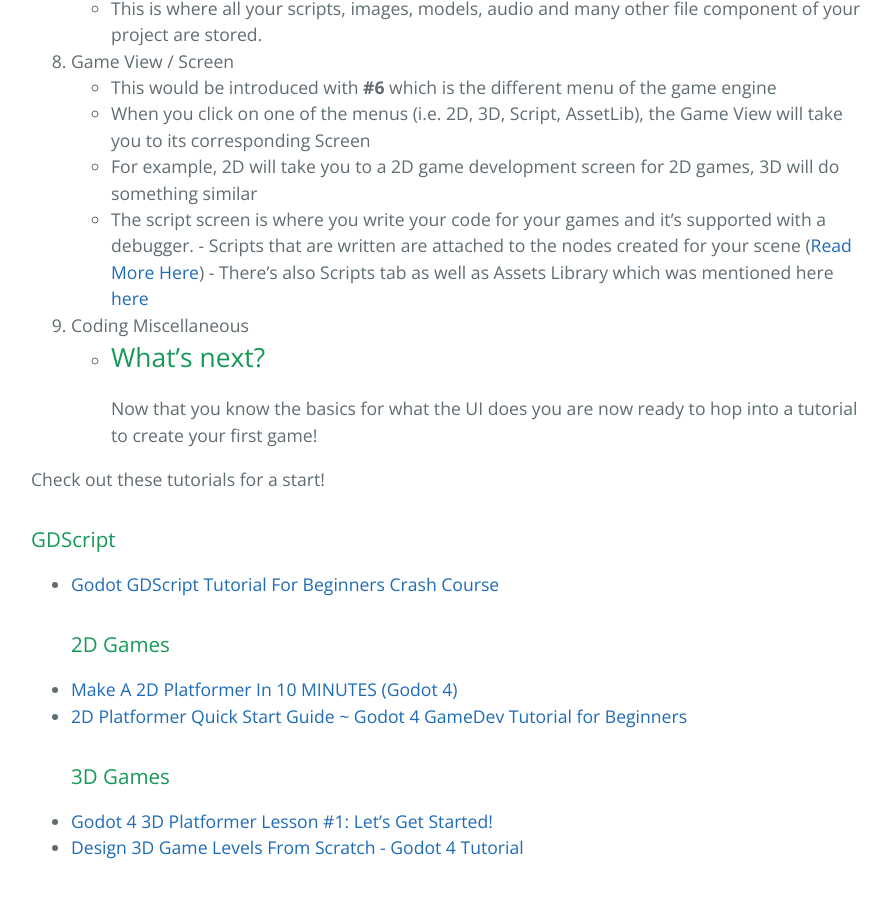
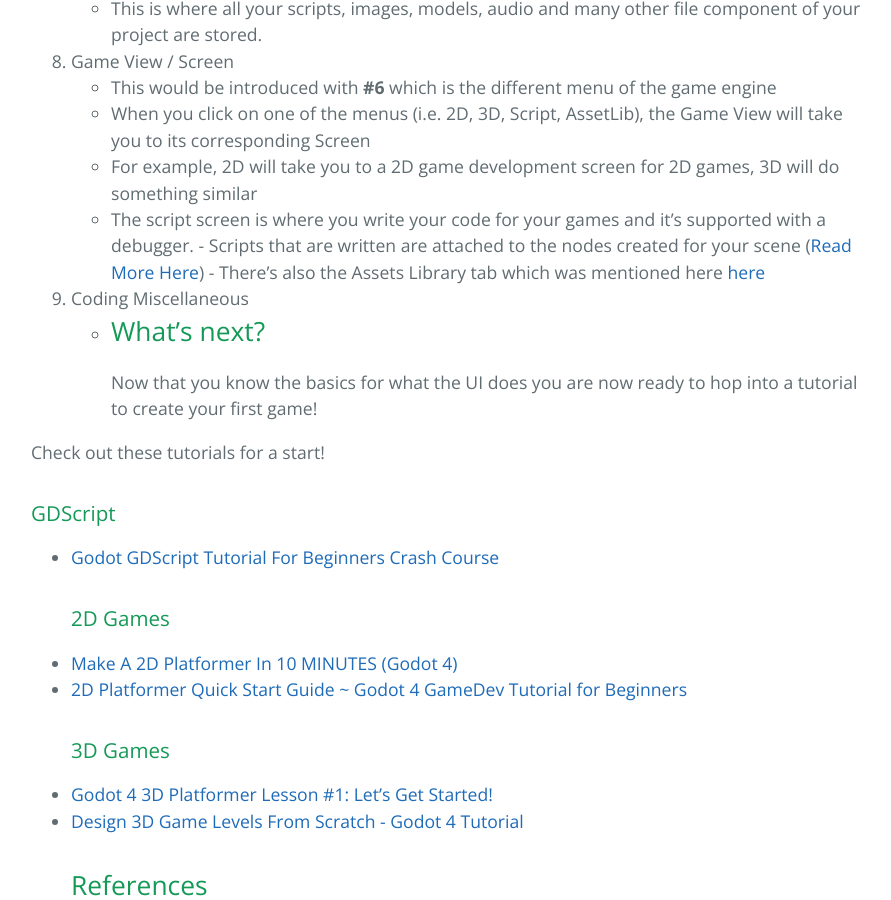
Before and after one commit to learning-software-engineering/learning-software-engineering.github.io, a Jekyll site: the page built from Topics/Tech_Stacks/Godot/Intro to Godot.md, in a window 1280 px wide and 900 px high, scrolled down 4027 px. Shown: the whole window, without its empty margins (193-1084 px from the left). Built offline with Jekyll 4.4.1, drawn with Linux system fonts in a browser that asks for light colours; our own code applies the rules of GitHub Pages for plain Markdown files.

Commit message:
Update Intro to Godot.md

```diff
--- a/Topics/Tech_Stacks/Godot/Intro to Godot.md
+++ b/Topics/Tech_Stacks/Godot/Intro to Godot.md
@@ -55,7 +55,7 @@
 	- For example, 2D will take you to a 2D game development screen for 2D games, 3D will do something similar
 	- The script screen is where you write your code for your games and it's supported with a debugger.
  	- Scripts that are written are attached to the nodes created for your scene ([Read More Here](https://docs.godotengine.org/en/stable/getting_started/step_by_step/scripting_first_script.html))
-  	- There's also Scripts tab as well as Assets Library which was mentioned here [here](#Features)
+  	- There's also the Assets Library tab which was mentioned here [here](#Features)
 4. Coding Miscellaneous
      -
 ## What's next?
```
